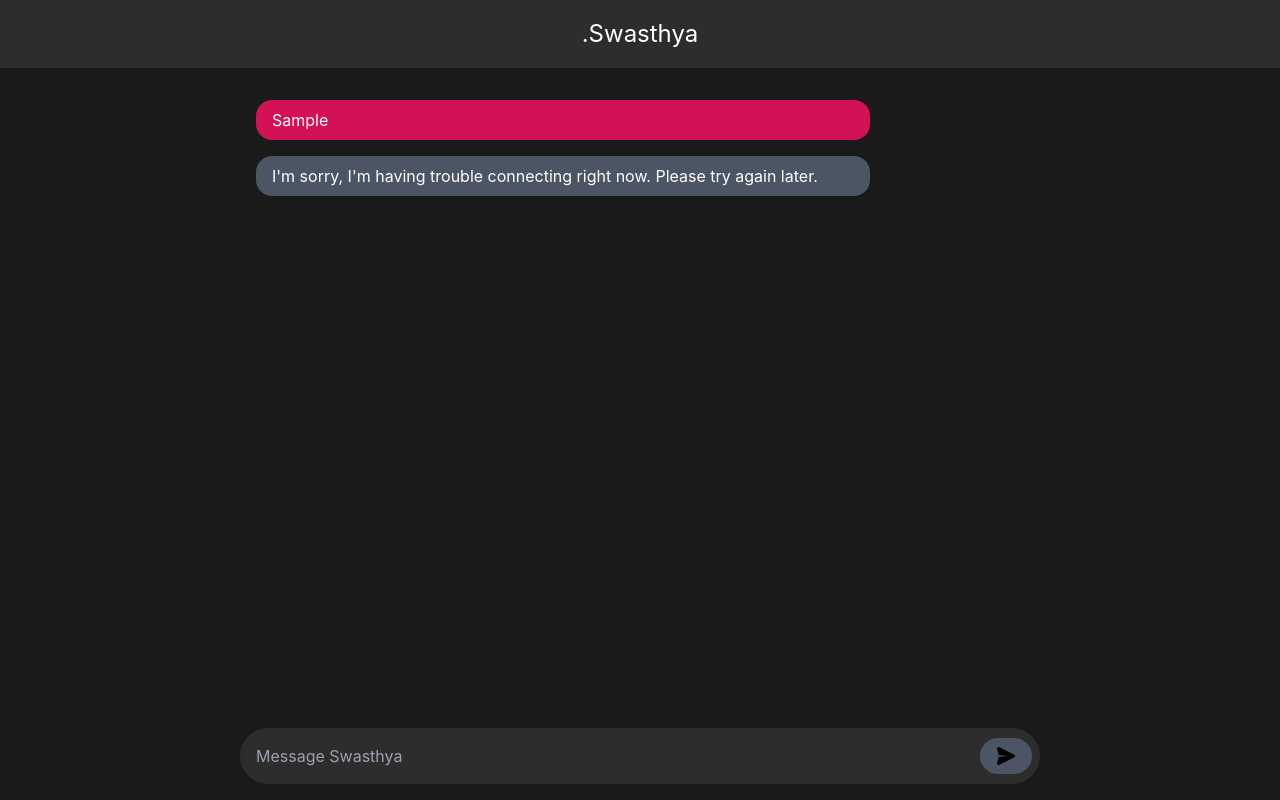
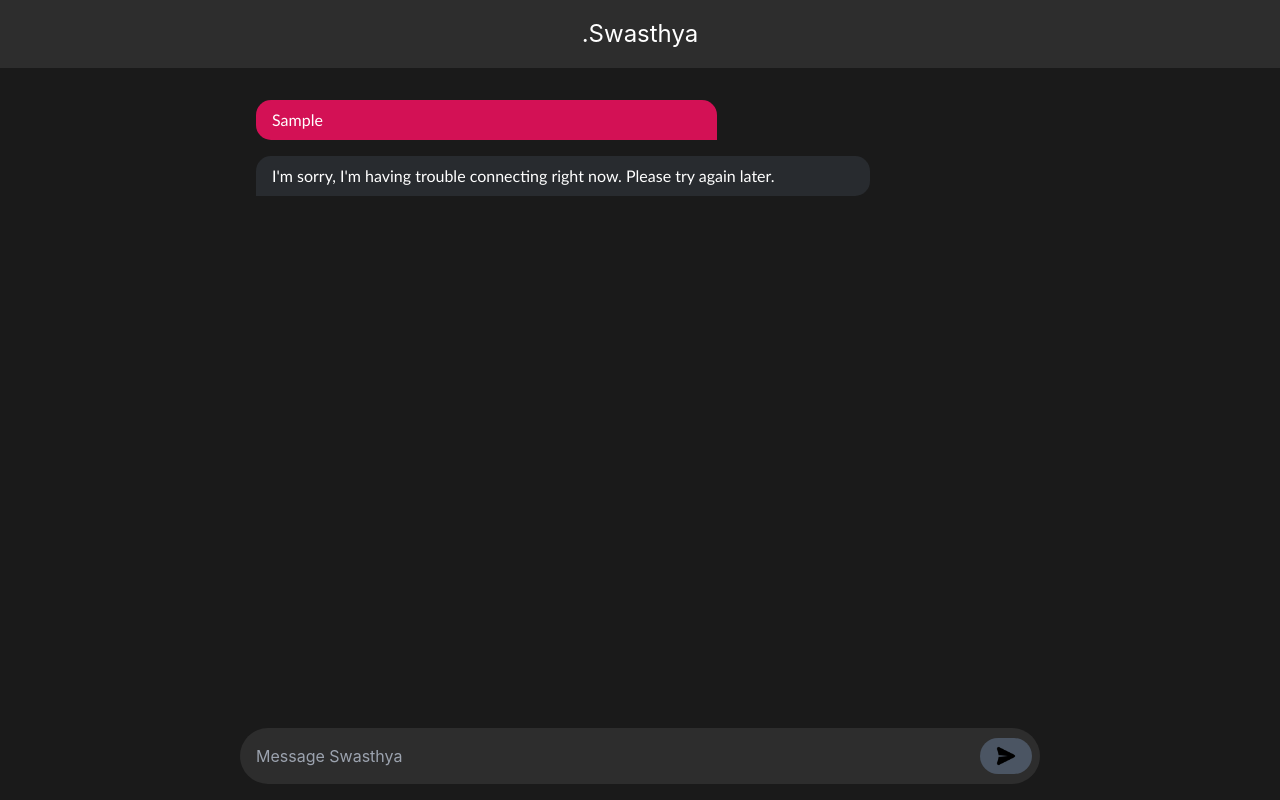
Before and after one commit to DivyanshTiwari20/telAI, a React (Vite) app: page / in a window 1280 px wide. Both pictures are taken after typing "Sample" into the empty fields and a click on the button 1006 px from the left and 756 px from the top of the page. Built offline with nearby package versions, Linux system fonts and the light colour scheme; no server answers.

Commit message:
add round courner to msg box || still need to fix styling

```diff
--- a/src/App.css
+++ b/src/App.css
@@ -39,6 +39,7 @@
   flex: 1;
   overflow-y: auto;
   padding: 1rem;
+  font-family:  'Trebuchet MS', 'Lucida Sans Unicode', 'Lucida Grande', 'Lucida Sans', Arial, sans-serif;
 
 }
 
@@ -50,13 +51,17 @@
 }
 
 .user-message {
-  align-self: flex-end;
-  background-color: #d31156;
+  align-self: flex-end !important;
+  background-color: #d31155;
+  border-radius: 15px 15px 0px 15px;
+
 }
 
 .bot-message {
+  background-color: #4b55634c;
+  border-radius: 15px 15px 15px 0px;
   align-self: flex-start;
-  background-color: #4b5563;
+  justify-items: self-start;
 }
 
 .chat-input {
--- a/src/components/Chat.jsx
+++ b/src/components/Chat.jsx
@@ -121,13 +121,17 @@ const Chat = () => {
 
   return (
     <div className="chat-container">
-      <div className="chat-messages">
+      <div className="chat-messages ">
         {messages.map((message, index) => (
           <div
             key={index}
             className={`message ${
-              message.role === "user" ? "user-message" : "bot-message"
+              message.role === "user" ? "user-message " : "bot-message"
             }`}
+            style={{
+              alignSelf: message.role === "user" ? 'flex-end' : 'flex-start', // Ensures user messages align to the right
+              maxWidth: message.role === "user" ? '60%' : '80%' }}// Ensures bot messages take up 80% of space
+             // Set maxWidth based on user
           >
             <ReactMarkdown>{message.content}</ReactMarkdown>
           </div>
```
